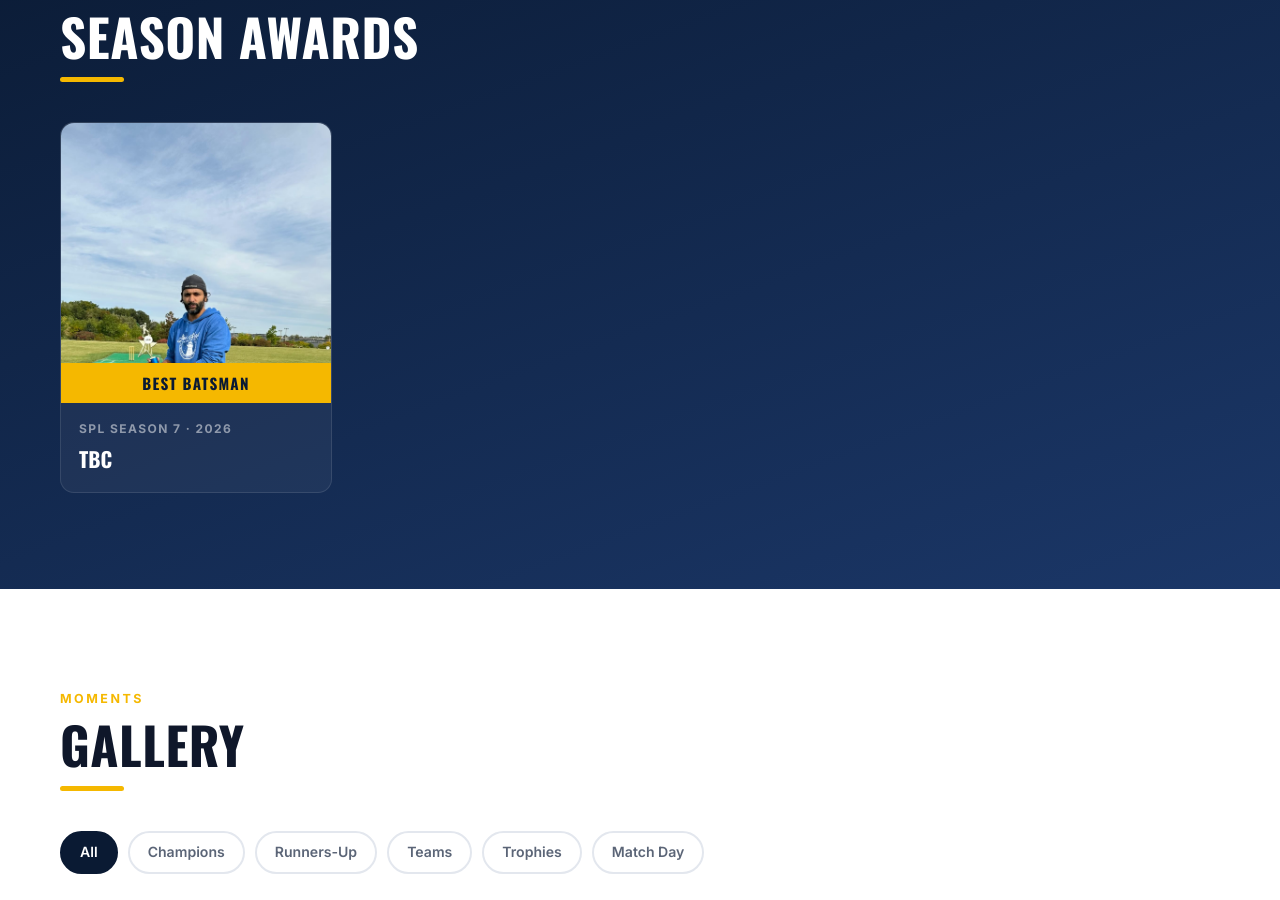
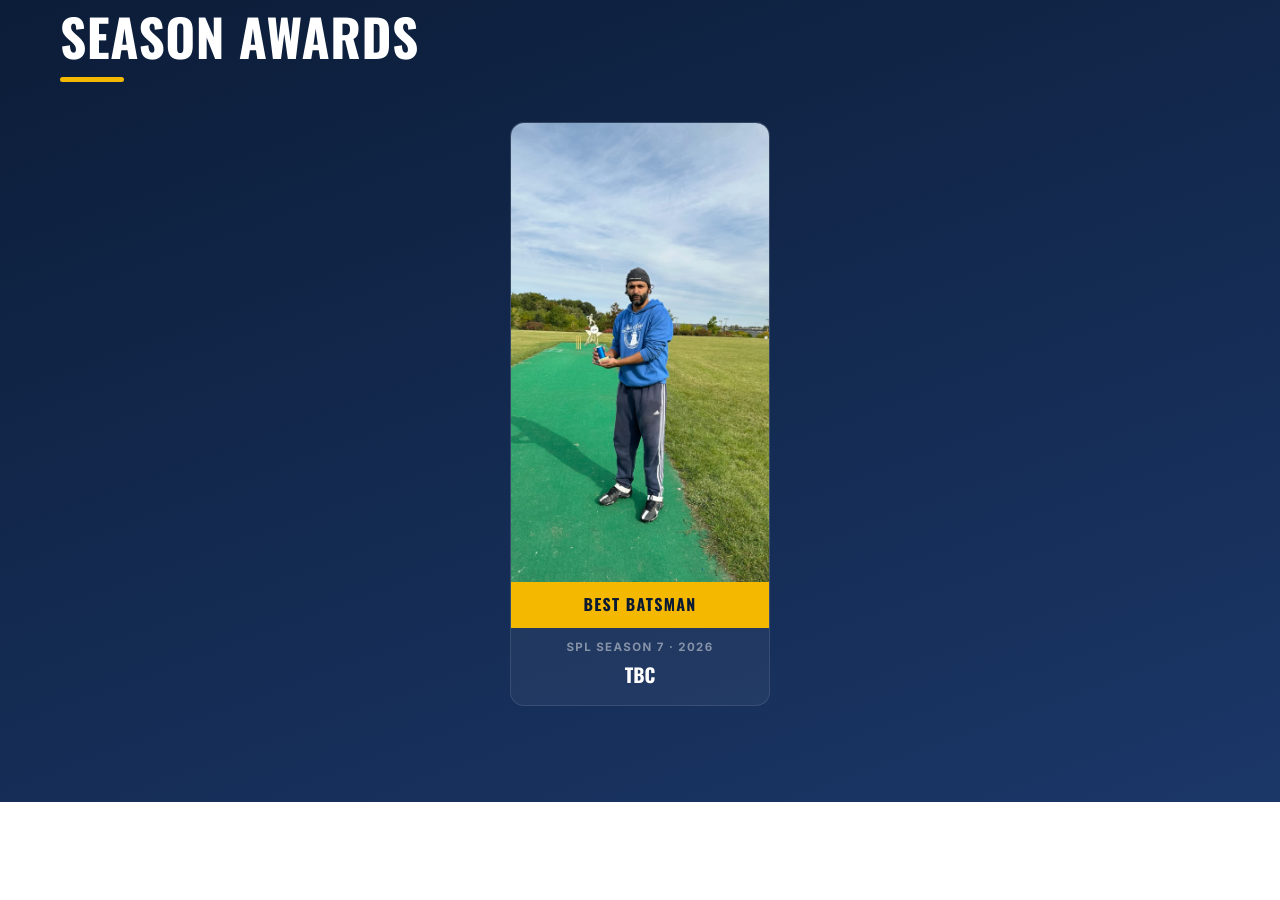
Before and after one commit to wbharath/PeelLeague, a React (Vite) app: page / in a window 1280 px wide. Shown: the part 5420-6320 px from the top of the page. Built offline with nearby package versions, Linux system fonts and the light colour scheme.

Commit message:
Redesign awards cards - full portrait photo with tag below, no wasted space
Co-Authored-By: Claude Sonnet 4.6 <noreply@anthropic.com>

```diff
--- a/src/App.jsx
+++ b/src/App.jsx
@@ -320,13 +320,11 @@ function SeasonAwards() {
             <article key={`${a.season}-${a.award}`} className="award-card">
               <div className="award-img-wrap">
                 <img src={a.src} alt={a.player} loading="lazy" />
-                <div className="award-ribbon">{a.award}</div>
               </div>
-              <div className="award-info">
-                <span className="award-season">{a.season}</span>
-                <strong className="award-player">{a.player}</strong>
-                {a.team !== '—' && <span className="award-team">{a.team}</span>}
-              </div>
+              <div className="award-ribbon">{a.award}</div>
+              <span className="award-season">{a.season}</span>
+              <strong className="award-player">{a.player}</strong>
+              {a.team !== '—' && <span className="award-team">{a.team}</span>}
             </article>
           ))}
         </div>
--- a/src/index.css
+++ b/src/index.css
@@ -221,16 +221,15 @@ h1, h2, h3 { font-family: var(--display); text-transform: uppercase; letter-spac
 .champ-runner { font-size: 0.82rem; color: var(--muted); }
 
 /* Season Awards */
-.awards-grid { display: grid; grid-template-columns: repeat(auto-fill, minmax(220px, 1fr)); gap: 24px; margin-top: 8px; }
-.award-card { border-radius: var(--radius); overflow: hidden; background: rgba(255,255,255,0.05); border: 1px solid rgba(255,255,255,0.1); transition: transform 0.2s; }
+.awards-grid { display: flex; flex-wrap: wrap; justify-content: center; gap: 28px; margin-top: 8px; }
+.award-card { width: 260px; border-radius: var(--radius); overflow: hidden; background: rgba(255,255,255,0.05); border: 1px solid rgba(255,255,255,0.1); transition: transform 0.2s; flex-shrink: 0; }
 .award-card:hover { transform: translateY(-5px); }
-.award-img-wrap { position: relative; height: 280px; }
-.award-img-wrap img { width: 100%; height: 100%; object-fit: cover; object-position: center top; }
-.award-ribbon { position: absolute; bottom: 0; left: 0; right: 0; background: var(--gold); color: var(--navy); font-family: var(--display); font-size: 0.95rem; font-weight: 700; text-transform: uppercase; letter-spacing: 0.08em; padding: 8px 14px; text-align: center; }
-.award-info { padding: 16px 18px; display: flex; flex-direction: column; gap: 4px; }
-.award-season { font-size: 0.75rem; font-weight: 700; text-transform: uppercase; letter-spacing: 0.12em; color: rgba(255,255,255,0.5); }
-.award-player { font-family: var(--display); font-size: 1.3rem; text-transform: uppercase; color: #fff; }
-.award-team { font-size: 0.85rem; color: var(--gold); font-weight: 600; }
+.award-img-wrap { position: relative; }
+.award-img-wrap img { width: 100%; height: auto; display: block; object-position: center top; }
+.award-ribbon { background: var(--gold); color: var(--navy); font-family: var(--display); font-size: 1rem; font-weight: 700; text-transform: uppercase; letter-spacing: 0.08em; padding: 10px 14px; text-align: center; }
+.award-season { display: block; text-align: center; font-size: 0.72rem; font-weight: 700; text-transform: uppercase; letter-spacing: 0.12em; color: rgba(255,255,255,0.45); padding: 10px 14px 4px; }
+.award-player { display: block; text-align: center; font-family: var(--display); font-size: 1.2rem; text-transform: uppercase; color: #fff; padding: 0 14px 14px; }
+.award-team { display: block; text-align: center; font-size: 0.85rem; color: var(--gold); font-weight: 600; padding: 0 14px 14px; margin-top: -8px; }
 
 /* Footer */
 .footer { background: var(--navy); color: rgba(255, 255, 255, 0.7); padding: 50px 0 24px; }
```
